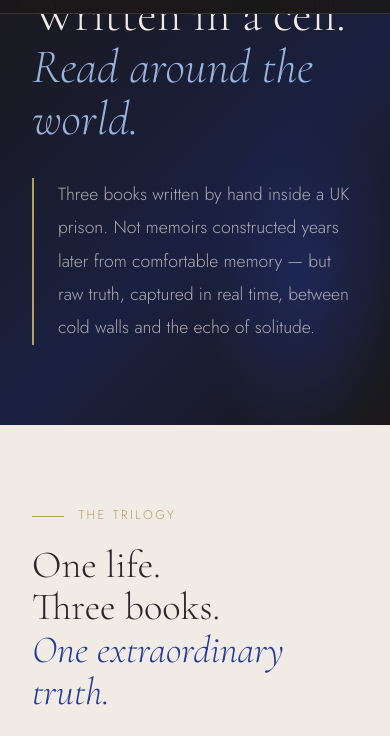
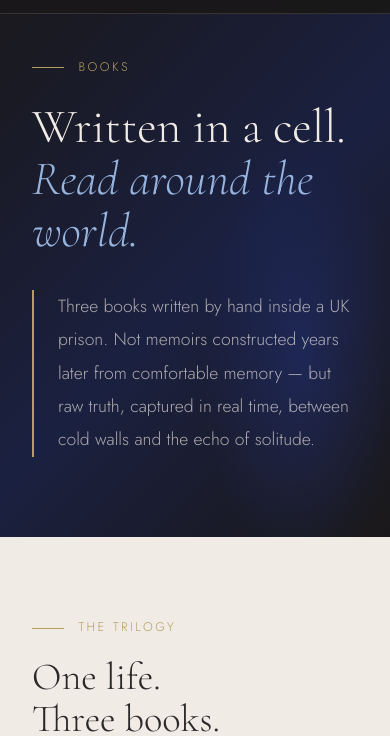
Before and after one commit to JCDias746/jcdias.com, a plain HTML site: page books.html in a window 390 px wide. Shown: the part 55-791 px from the top of the page. Drawn offline with nearby package versions, Linux system fonts and the light colour scheme; a web font is replaced by a local one.

Commit message:
Add files via upload

```diff
--- a/books.html
+++ b/books.html
@@ -36,7 +36,7 @@ nav{position:fixed;top:0;left:0;right:0;z-index:200;padding:1.2rem 4rem;backgrou
 /* HERO — no photo, gradient */
 .page-hero{min-height:55vh;display:flex;align-items:flex-end;position:relative;overflow:clip;background:linear-gradient(135deg,#1a1819 0%,#1a2040 55%,#1a1819 100%)}
 .page-hero::before{content:'';position:absolute;bottom:-10%;right:-5%;width:55%;height:80%;background:radial-gradient(ellipse,rgba(38,58,153,0.35) 0%,transparent 65%);pointer-events:none}
-.page-hero-content{position:relative;z-index:2;padding:0 4rem 6rem;max-width:780px}
+.page-hero-content{position:relative;z-index:2;padding:9rem 4rem 6rem;max-width:780px}
 .hero-tag{font-size:0.78rem;letter-spacing:0.2em;text-transform:uppercase;color:var(--gold);margin-bottom:1.5rem;display:flex;align-items:center;gap:0.9rem}
 .hero-tag::before{content:'';display:block;width:2rem;height:0.5px;background:var(--gold)}
 .page-hero-heading{font-family:'Cormorant Garamond',serif;font-size:clamp(3rem,5.5vw,5rem);font-weight:300;line-height:1.08;color:var(--cream);margin-bottom:2rem}
@@ -146,7 +146,7 @@ footer{padding:2.5rem 4rem;display:flex;justify-content:space-between;align-item
 @media(max-width:960px){
   nav{padding:1rem 1.5rem}
   .nav-links{display:none}
-  .page-hero-content{padding:0 2rem 5rem}
+  .page-hero-content{padding:7rem 2rem 5rem}
   .trilogy{grid-template-columns:1fr;padding:5rem 2rem;gap:3rem}
   .books-section{padding:5rem 2rem}
   .book-full,.book-full:nth-child(even){grid-template-columns:1fr;gap:3rem;padding:5rem 0}
```
